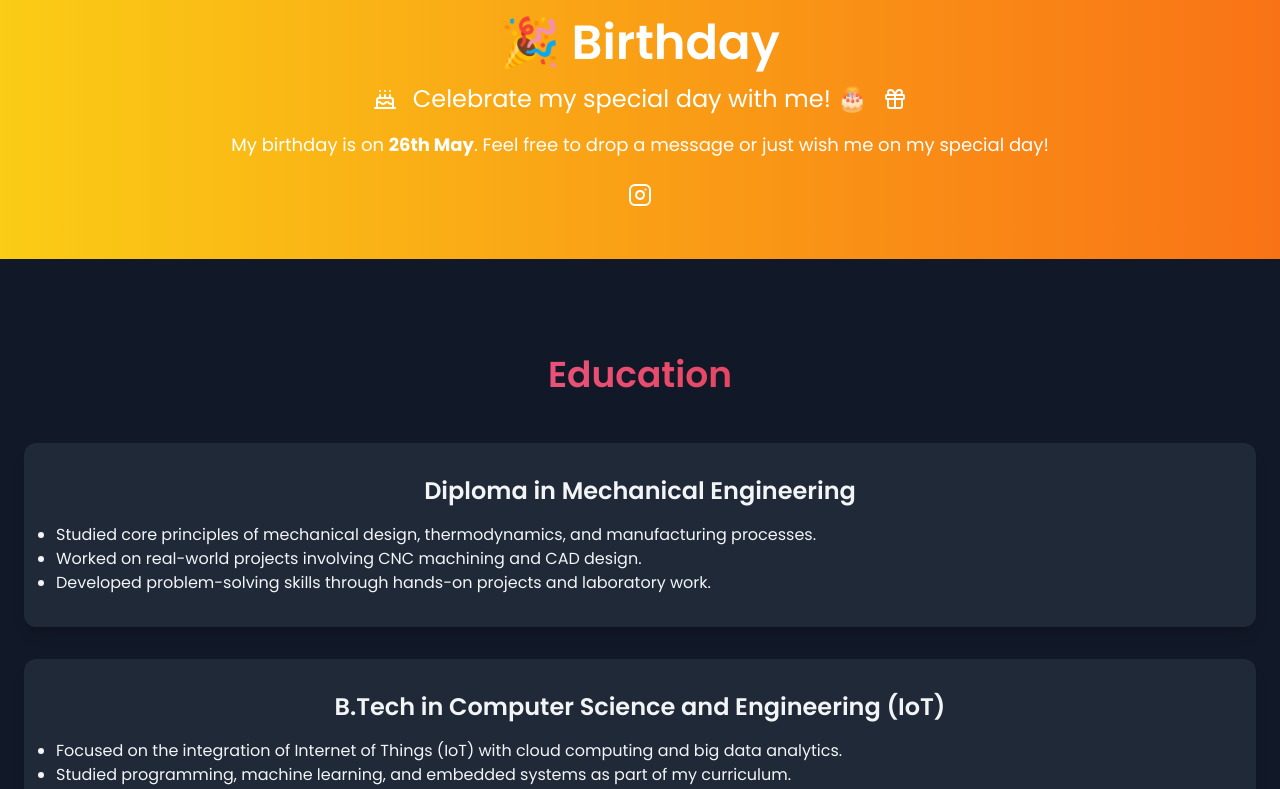
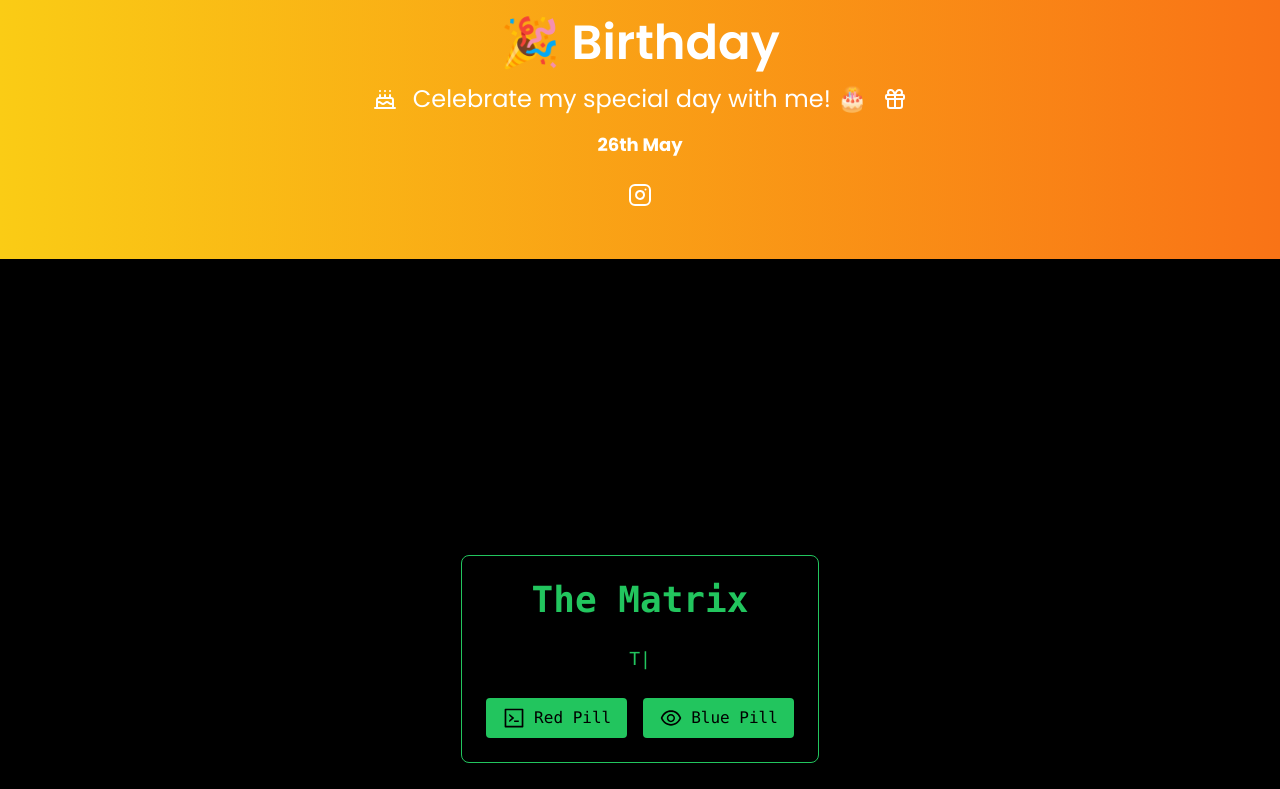
Before and after one commit to starkryan/rajule, a Next.js app: page / in a window 1280 px wide. Shown: the part 1300-2089 px from the top of the page. Built offline with nearby package versions, Linux system fonts and the light colour scheme; a web font is replaced by a local one.

Commit message:
Added Matrix Style

```diff
--- a/app/page.tsx
+++ b/app/page.tsx
@@ -10,7 +10,8 @@
 import { FaNodeJs, FaReact, FaGithub, FaInstagram, FaDiscord } from 'react-icons/fa';
 import { TbBrandReactNative } from 'react-icons/tb';
 import { SiMysql } from "react-icons/si";
-import { FaCrown } from "react-icons/fa";
+import { SiTailwindcss } from "react-icons/si";
+import { AiOutlineCode, AiOutlineEye } from 'react-icons/ai';
 
 
 export default function Home() {
@@ -108,6 +109,8 @@
               2000,
               'A Web Developer.',
               2000,
+              'A Linux Administrator.',
+              2000,
             ]}
             speed={50}
             repeat={Infinity}
@@ -148,6 +151,7 @@
           <a href="https://www.mysql.com" target="_blank" rel="noopener noreferrer">
             <SiMysql className="text-blue-600" /> {/* MySQL - blue */}
           </a>
+
 
         </div>
 
@@ -190,7 +194,7 @@
             <p className="text-xl sm:text-2xl">Celebrate my special day with me! 🎂</p>
             <Gift className="text-4xl" />
           </div>
-          <p className="mt-4 text-lg">My birthday is on <strong>26th May</strong>. Feel free to drop a message or just wish me on my special day!</p>
+          <p className="mt-4 text-lg"><strong>26th May</strong></p>
           <div className="flex justify-center items-center space-x-4 mt-4">
             <a
               href="https://www.instagram.com/rohitrayaan"
@@ -204,8 +208,37 @@
         </div>
       </section>
 
-      {/* Other Sections remain the same */}
-
+      <section>
+      <div className="min-h-screen flex items-center justify-center bg-black text-green-500 font-mono">
+        <div className="p-6 max-w-lg text-center space-y-6 border border-green-500 rounded-lg shadow-lg">
+          <h1 className="text-4xl font-bold mb-4">The Matrix</h1>
+          <div className="text-lg leading-relaxed">
+            <TypeAnimation
+              sequence={[
+                'Neo, do you want to know what the Matrix is?', // Types text
+                2000, // Waits 2 seconds
+                'The Matrix is everywhere, it is all around us...', // Types new text
+                2000,
+              ]}
+              wrapper="p"
+              cursor={true}
+              repeat={Infinity}
+              speed={50}
+            />
+          </div>
+          <div className="flex space-x-4 justify-center mt-6">
+            <button className="flex items-center space-x-2 bg-green-500 text-black px-4 py-2 rounded hover:bg-green-600 transition duration-300">
+              <AiOutlineCode className="text-2xl" />
+              <span>Red Pill</span>
+            </button>
+            <button className="flex items-center space-x-2 bg-green-500 text-black px-4 py-2 rounded hover:bg-green-600 transition duration-300">
+              <AiOutlineEye className="text-2xl" />
+              <span>Blue Pill</span>
+            </button>
+          </div>
+        </div>
+      </div>
+    </section>
       {/* Education Section */}
       <section id="education" className="py-24 bg-gray-900 text-gray-100">
         <div className="container mx-auto text-center px-6">
--- a/package.json
+++ b/package.json
@@ -16,6 +16,7 @@
     "next": "15.0.2",
     "next-sitemap": "^4.2.3",
     "react": "^18.3.1",
+    "react-content-loader": "^7.0.2",
     "react-dom": "^18.3.1",
     "react-icons": "^5.3.0",
     "react-type-animation": "^3.2.0"
```
Also changed, not shown: 1 other file (tests, documents, lock files or other folders).
